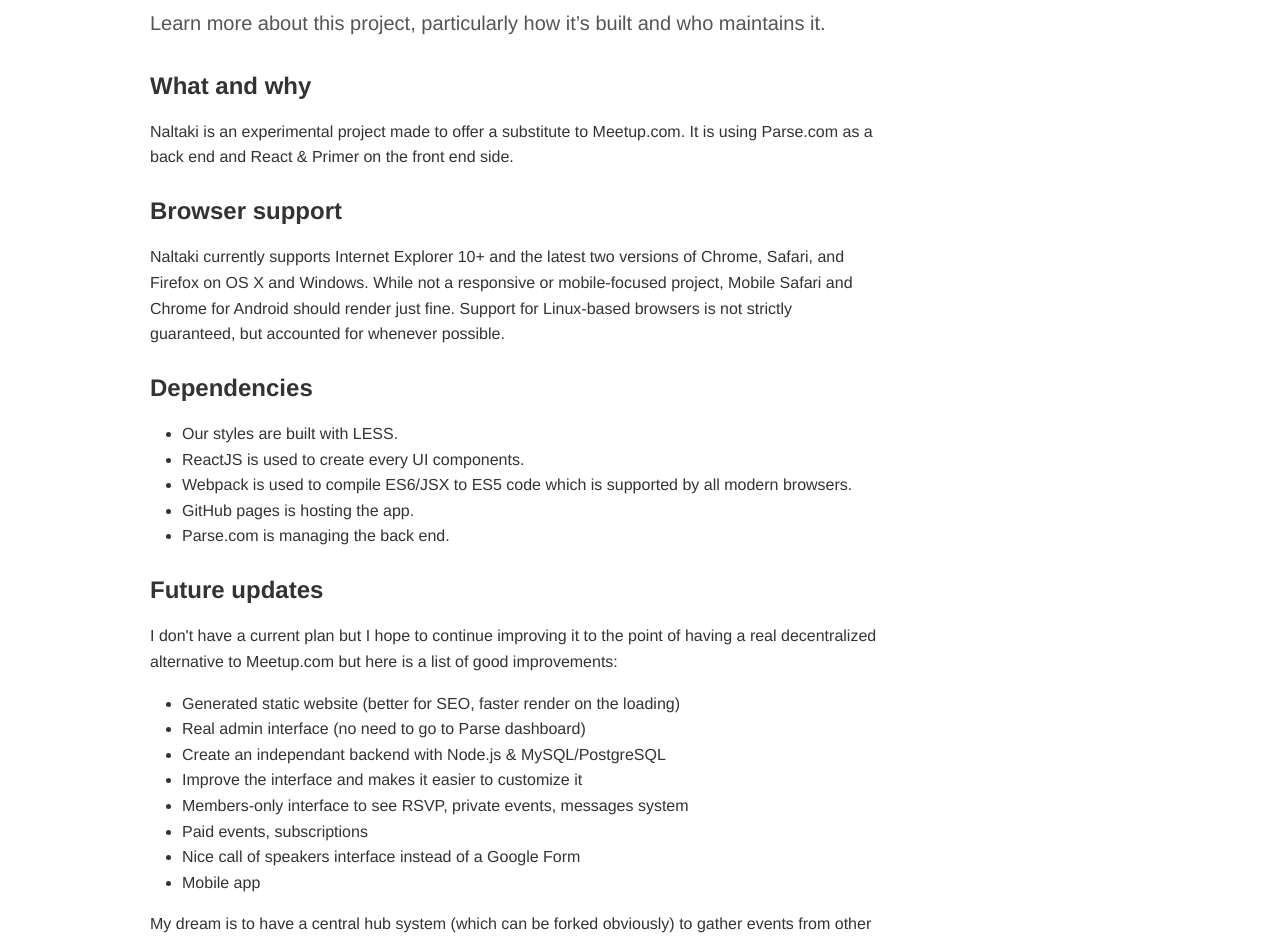
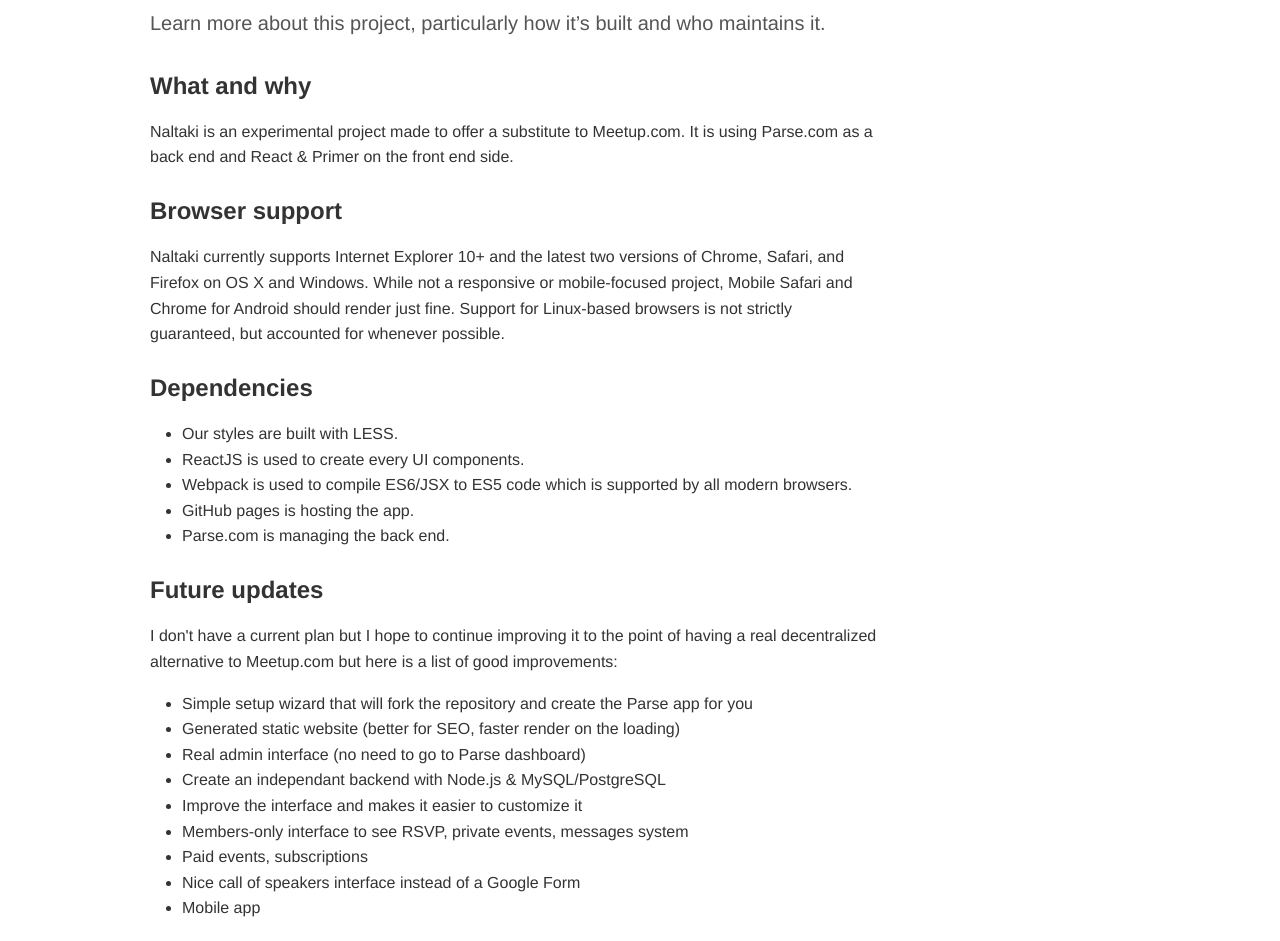
Before and after one commit to naltaki/naltaki.github.io, a plain HTML site: page about.html in a window 1280 px wide. Shown: the part 154-1095 px from the top of the page. Drawn offline with Linux system fonts and the light colour scheme.

Commit message:
Add an idea to the todo list

```diff
--- a/about.html
+++ b/about.html
@@ -72,6 +72,8 @@
           <p>I don't have a current plan but I hope to continue improving it to the point of having a real decentralized alternative to Meetup.com but here is a list of good improvements:</p>
 
           <ul>
+            <li>Simple setup wizard that will fork the repository and create the Parse app for you</li>
+
             <li>Generated static website (better for SEO, faster render on the loading)</li>
 
             <li>Real admin interface (no need to go to Parse dashboard)</li>
```
